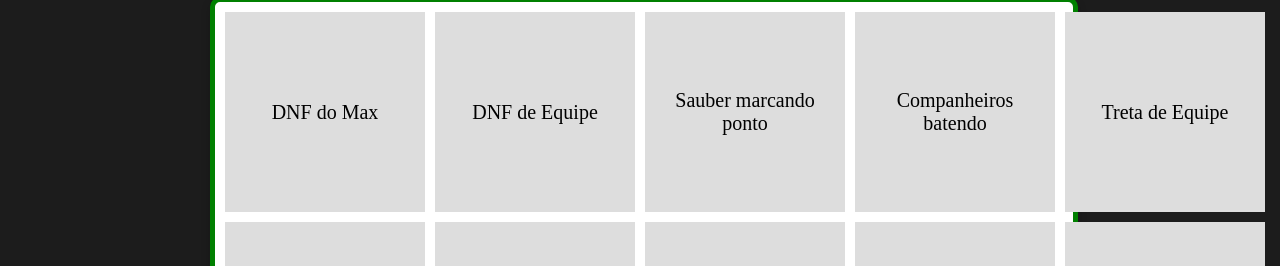
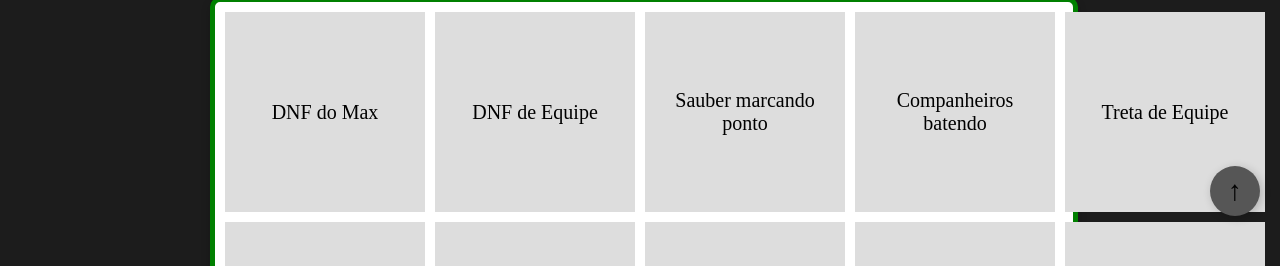
Before and after one commit to yas4463/F1-journal, a plain HTML site: page index.html in a window 1280 px wide. Shown: the part 534-800 px from the top of the page. Drawn offline with Linux system fonts and the light colour scheme.

Commit message:
adicionei um botão para voltar pro topo

```diff
--- a/index.html
+++ b/index.html
@@ -159,6 +159,7 @@
             </div>
         </div>
     </main>
+    <div id="botao"><a href="#cabecalho">&uarr;</a></div>
 </body>
 
 </html>
--- a/style.css
+++ b/style.css
@@ -126,6 +126,35 @@ nav ul li a:hover{
     box-sizing: border-box;
 }
 
-div{
+#botao{
+    display: flex;
+    background-color: #565656;
+    width: 50px;
+    height: 50px;
+    position: fixed;
+    right: 20px;
+    bottom: 50px;
+    border-radius: 50%;
+    align-items: center;
+    justify-content: center;
+    box-shadow: 2px 2px 10px rgba(0, 0, 0, 0.2);
+    transition: transform 0.2s ease-in-out;
+}
 
+#botao:hover{
+    background-color: #7b7b7b;
+    transform: scale(1.07);
 }
+
+#botao a{
+    width: 100%;
+    height: 100%;
+    width: 100%;
+    height: 100%;
+    display: flex;
+    align-items: center;
+    justify-content: center;
+    font-size: 28px;
+    color: black;
+    text-decoration: none;
+}
```
